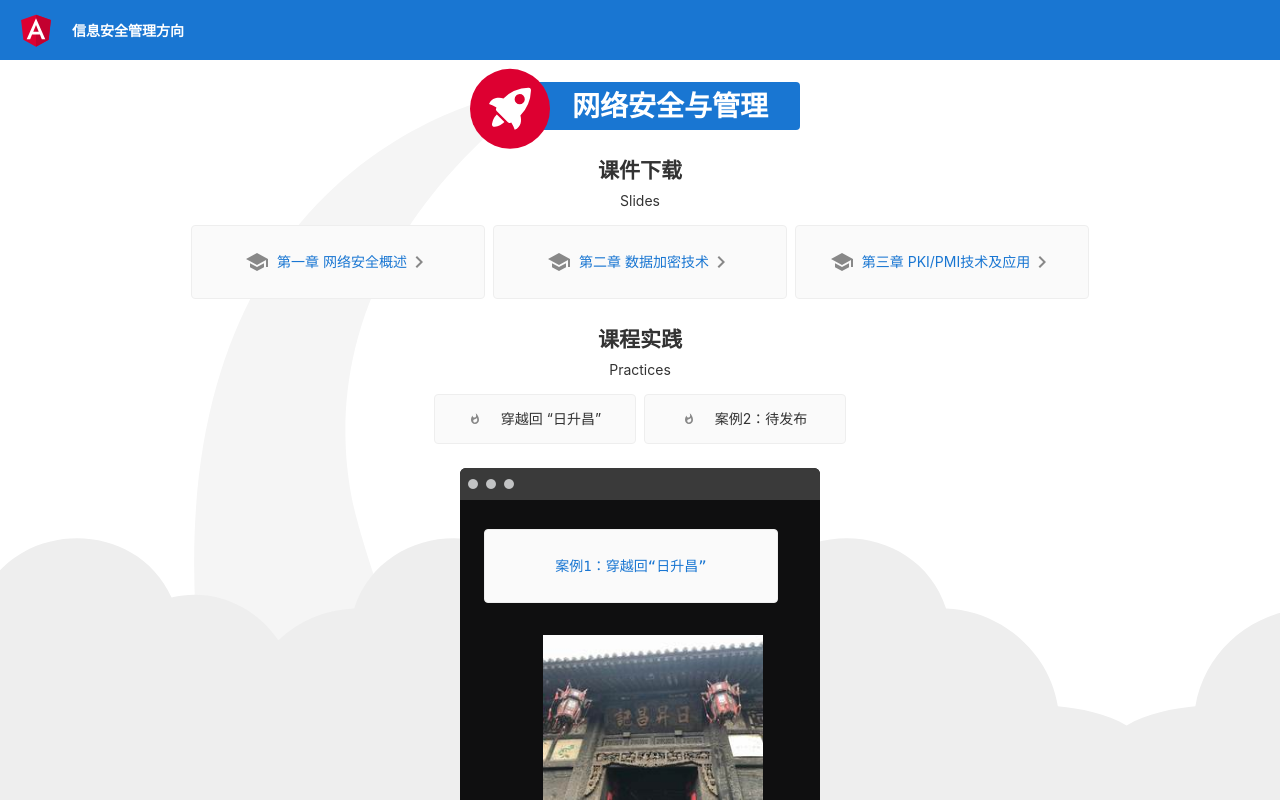
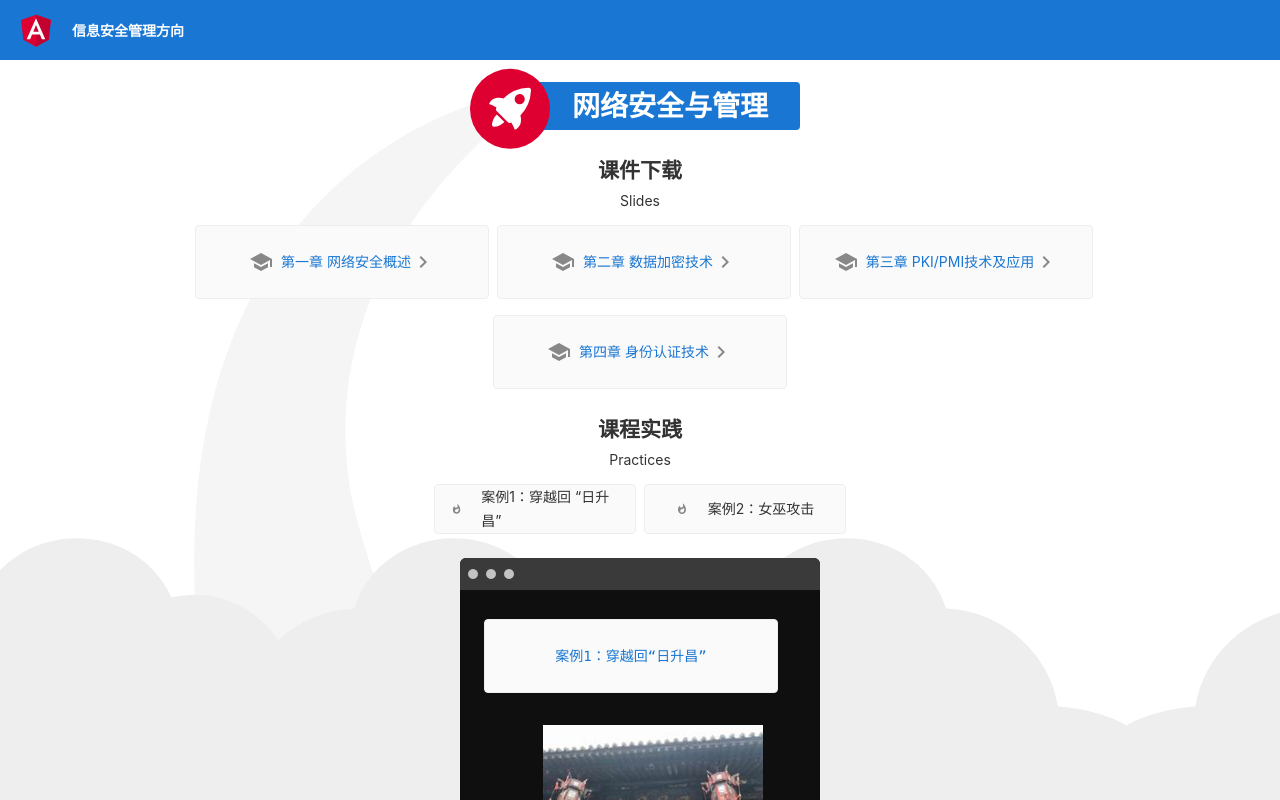
Before and after one commit to walkman617/my-angular-nsm, an Angular app: page / in a window 1280 px wide. Shown: the top 800 px of the page. Built offline with nearby package versions, Linux system fonts and the light colour scheme.

Commit message:
Update app.component.html

```diff
--- a/src/app/app.component.html
+++ b/src/app/app.component.html
@@ -369,6 +369,14 @@
       <svg class="material-icons" xmlns="http://www.w3.org/2000/svg" width="24" height="24" viewBox="0 0 24 24"><path d="M10 6L8.59 7.41 13.17 12l-4.58 4.59L10 18l6-6z"/></svg>
     </a>
 
+    <a class="card" target="_blank" rel="noopener" href="https://docs.qq.com/pdf/DYkJuaGN2Q0RwT1Bu">
+      <svg class="material-icons" xmlns="http://www.w3.org/2000/svg" width="24" height="24" viewBox="0 0 24 24"><path d="M5 13.18v4L12 21l7-3.82v-4L12 17l-7-3.82zM12 3L1 9l11 6 9-4.91V17h2V9L12 3z"/></svg>
+
+      <span>第四章 身份认证技术</span>
+
+      <svg class="material-icons" xmlns="http://www.w3.org/2000/svg" width="24" height="24" viewBox="0 0 24 24"><path d="M10 6L8.59 7.41 13.17 12l-4.58 4.59L10 18l6-6z"/></svg>
+    </a>
+
   </div>
 
   <!-- Next Steps -->
@@ -381,13 +389,13 @@
     <div class="card card-small" (click)="selection.value = 'default'" tabindex="0">
         <svg class="material-icons" xmlns="http://www.w3.org/2000/svg" width="24" height="24" viewBox="0 0 48 24"><path d="M13.5.67s.74 2.65.74 4.8c0 2.06-1.35 3.73-3.41 3.73-2.07 0-3.63-1.67-3.63-3.73l.03-.36C5.21 7.51 4 10.62 4 14c0 4.42 3.58 8 8 8s8-3.58 8-8C20 8.61 17.41 3.8 13.5.67zM11.71 19c-1.78 0-3.22-1.4-3.22-3.14 0-1.62 1.05-2.76 2.81-3.12 1.77-.36 3.6-1.21 4.62-2.58.39 1.29.59 2.65.59 4.04 0 2.65-2.15 4.8-4.8 4.8z"/></svg>
 
-      <span>穿越回 “日升昌”</span>
+      <span>案例1：穿越回 “日升昌”</span>
     </div>
 
     <div class="card card-small" (click)="selection.value = 'material'" tabindex="0">
         <svg class="material-icons" xmlns="http://www.w3.org/2000/svg" width="24" height="24" viewBox="0 0 48 24"><path d="M13.5.67s.74 2.65.74 4.8c0 2.06-1.35 3.73-3.41 3.73-2.07 0-3.63-1.67-3.63-3.73l.03-.36C5.21 7.51 4 10.62 4 14c0 4.42 3.58 8 8 8s8-3.58 8-8C20 8.61 17.41 3.8 13.5.67zM11.71 19c-1.78 0-3.22-1.4-3.22-3.14 0-1.62 1.05-2.76 2.81-3.12 1.77-.36 3.6-1.21 4.62-2.58.39 1.29.59 2.65.59 4.04 0 2.65-2.15 4.8-4.8 4.8z"/></svg>
 
-      <span>案例2：待发布</span>
+      <span>案例2：女巫攻击</span>
     </div>
 
   </div>
```
